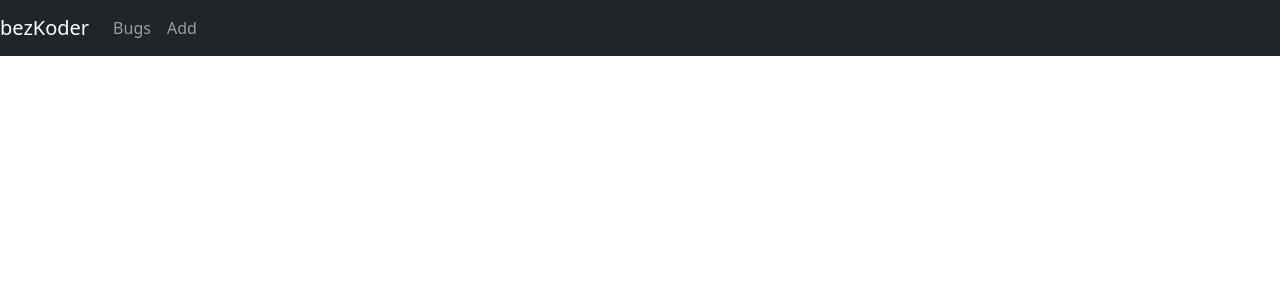
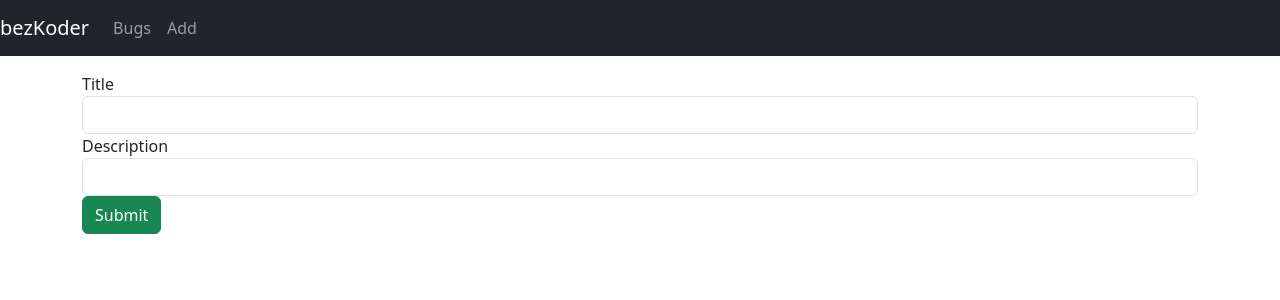
Before and after one commit to MercyCoder/BugCrud, a React (Create React App) app: page /bug/1 in a window 1280 px wide. Before the commit this address had no page. Shown: the top 300 px of the page. Built offline with nearby package versions, Linux system fonts and the light colour scheme.

Commit message:
Dispays all components, still need to troubleshoot router and API.

```diff
--- a/src/App.js
+++ b/src/App.js
@@ -32,9 +32,9 @@ class App extends Component {
         <div className="container mt-3">
           <Routes>
             <Route path="/" element={<BugsList/>} />
-            {/* <Route path="/bugs" element={<BugsList/>} />
+            <Route path="/bugs" element={<BugsList/>} />
             <Route path="/add" element={<AddBug/>} />
-            <Route path="/bug/:id" element={<Bug/>} /> */}
+            <Route path="/bug/:id" element={<Bug/>} />
           </Routes>
         </div>
       </div>
--- a/src/http-common.js
+++ b/src/http-common.js
@@ -1,7 +1,7 @@
 import axios from "axios";
 
 export default axios.create({
-  baseURL: "https://api.airtable.com/v0/appG8fsqYsRBUDwHx",
+  baseURL: "https://api.airtable.com/v0/appG8fsqYsRBUDwHx/Bugs/",
   headers: {
     Authorization:
       "Bearer patTF6uztQ1JYeyXj.61b1a82f86b5de52e7b1c3acbbd2665539483848801b678407975f8496651aed",
```
